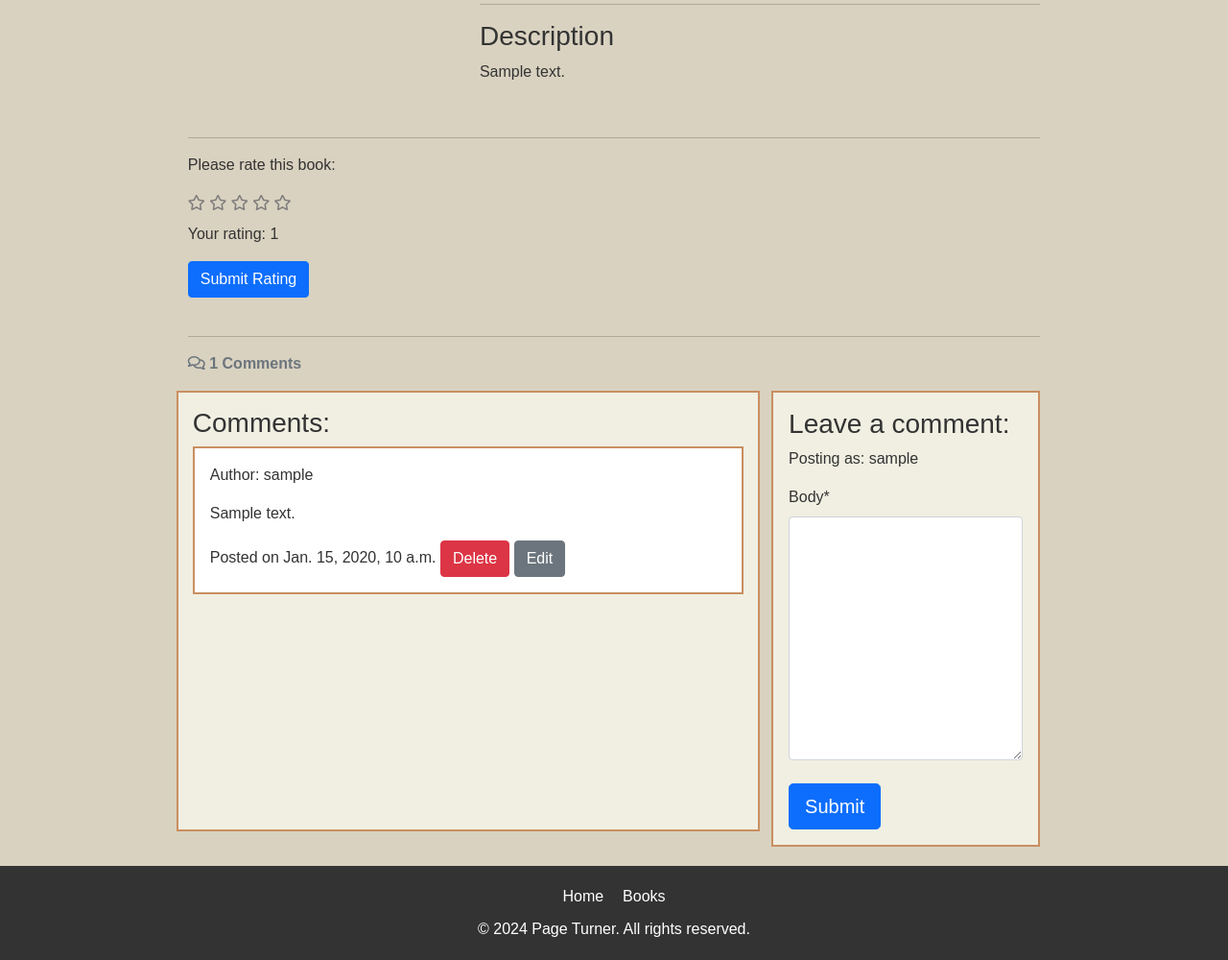
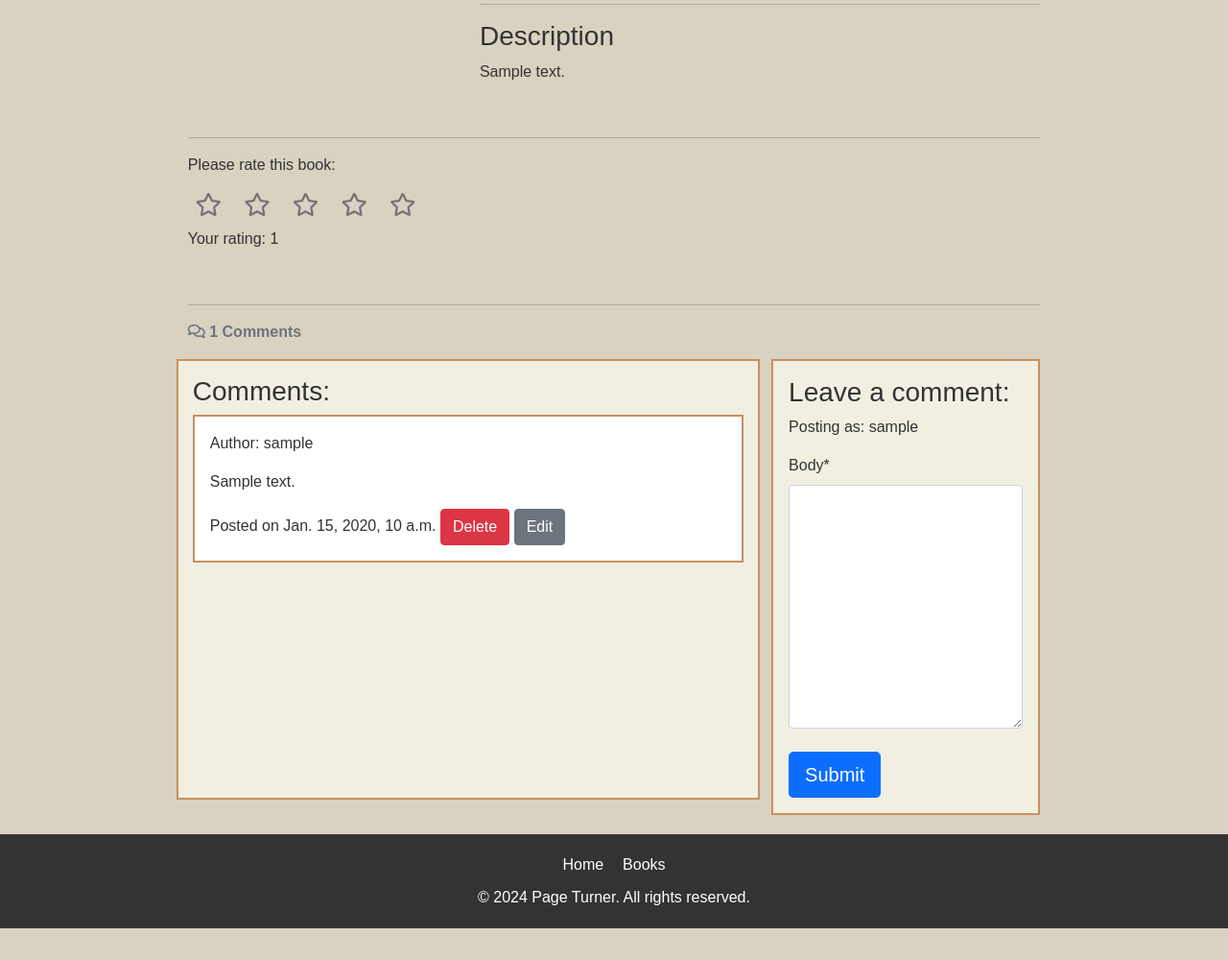
Before and after one commit to AlvaLind/page-turner, a Django app: a page that uses books/templates/books/book_detail.html in a window 1280 px wide. Shown: the part 262-1262 px from the top of the page at 96% size. After the commit the page ends 1229 px from the top, so only its background shows below. Run offline with Django 4.2, Linux system fonts and the light colour scheme; a user stored in the database is signed in; tables that the repository leaves empty hold one stand-in row (values such as "Sample post"); some libraries are stand-ins or nearby versions.

Commit message:
Upgrade ratings view and display, to handle each star icon as a form

````diff
--- a/books/templates/books/book_detail.html
+++ b/books/templates/books/book_detail.html
@@ -24,21 +24,38 @@
             <hr>
             {% if user.is_authenticated %}
             <p>Please rate this book:</p>
-            <form id="ratingForm" method="POST">
+            <div class="rating-stars">
+                <form id="ratingForm1" class="star-form" method="POST">
                     {% csrf_token %}
-                <div class="rating-stars">
-                    <i class="far fa-star star-icon" data-value="1"></i>
-                    <i class="far fa-star star-icon" data-value="2"></i>
-                    <i class="far fa-star star-icon" data-value="3"></i>
-                    <i class="far fa-star star-icon" data-value="4"></i>
-                    <i class="far fa-star star-icon" data-value="5"></i>
+                    <input type="hidden" name="rating" value="1">
+                    <button type="submit" class="far fa-star star-icon" data-value="1"></button>
+                </form>
+                <form id="ratingForm2" class="star-form" method="POST">
+                    {% csrf_token %}
+                    <input type="hidden" name="rating" value="2">
+                    <button type="submit" class="far fa-star star-icon" data-value="2"></button>
+                </form>
+                <form id="ratingForm3" class="star-form" method="POST">
+                    {% csrf_token %}
+                    <input type="hidden" name="rating" value="3">
+                    <button type="submit" class="far fa-star star-icon" data-value="3"></button>
+                </form>
+                <form id="ratingForm4" class="star-form" method="POST">
+                    {% csrf_token %}
+                    <input type="hidden" name="rating" value="4">
+                    <button type="submit" class="far fa-star star-icon" data-value="4"></button>
+                </form>
+                <form id="ratingForm5" class="star-form" method="POST">
+                    {% csrf_token %}
+                    <input type="hidden" name="rating" value="5">
+                    <button type="submit" class="far fa-star star-icon" data-value="5"></button>
+                </form>
             </div>
-                <input type="hidden" name="rating" id="rating-input" value="0">
+
+
             <div class="mt-2">
                 <p>Your rating: <span id="user-rating">{{ user_rating }}</span></p>
-                    <button id="submitButton" type="submit" class="btn btn-primary">Submit Rating</button>
             </div>
-            </form>
             {% else %}
             <p>Log in to rate this book</p>
             {% endif %}
--- a/books/views.py
+++ b/books/views.py
@@ -1,7 +1,7 @@
 from django.shortcuts import render, get_object_or_404, reverse
 from django.views import generic
 from django.contrib import messages
-from django.http import HttpResponseRedirect
+from django.http import HttpResponseRedirect, JsonResponse
 from .models import Book, Comment, Rating
 from .forms import CommentForm, RatingForm
 
@@ -65,17 +65,18 @@ def book_detail(request, slug):
     # Handle the rating form submission
     if request.method == "POST":
         rating_form = RatingForm(data=request.POST)
+
         if rating_form.is_valid():
-            rating = rating_form.save(commit=False)
-            rating.user = request.user
-            rating.book = book
+            rating_value = rating_form.cleaned_data['rating']
+            # Get or create a rating object for the user and book
+            rating, created = Rating.objects.get_or_create(user=request.user, book=book)
+            rating.rating = rating_value
             rating.save()
-            messages.add_message(
-                request, messages.SUCCESS,
-                'Your rating has been submitted!'
-            )
-            print("Rating submitted successfully")
+
+            if request.headers.get('x-requested-with') == 'XMLHttpRequest':
+                return JsonResponse({'message': 'Rating submitted successfully', 'user_rating': rating_value})
             return HttpResponseRedirect(reverse('book_detail', args=[slug]))
+
     else:
         # Empty the rating form
         rating_form = RatingForm()
@@ -86,6 +87,7 @@ def book_detail(request, slug):
         user_rating_obj = Rating.objects.filter(book=book, user=request.user).first()
         if user_rating_obj:
             user_rating = user_rating_obj.rating
+    print("users rating is now:", user_rating)
 
     # Pass variables to the book_detail template
     return render(request, "books/book_detail.html", {
--- a/static/css/styles.css
+++ b/static/css/styles.css
@@ -113,13 +113,22 @@ footer p {
 }
 
 /* Rating Star Icons, book_details template */
-.star-icon {
-    color: #7e7c7c;
+.rating-stars .star-form {
+    display: inline;
+    padding: 2px;
+}
+
+.rating-stars .star-icon {
+    font-size: 1.5rem;
+    margin-right: 0.2rem;
+    color: #747474;
+    border: none;
+    background: none;
     cursor: pointer;
 }
 
-.star-icon.rated {
-    color: #e7bb36;
+.rating-stars .star-icon.filled {
+    color: #f5b301;
 }
 
 /* Comment Section */
--- a/static/js/ratings.js
+++ b/static/js/ratings.js
@@ -1,26 +1,89 @@
-document.addEventListener("DOMContentLoaded", function() {
-    const starIcons = document.querySelectorAll(".star-icon");
-    const ratingInput = document.getElementById("rating-input");
-    const ratingForm = document.getElementById("rating-form");
+document.addEventListener('DOMContentLoaded', function () {
+    // Select all star icons and current user rating element
+    const stars = document.querySelectorAll('.star-icon');
+    const userRating = document.getElementById('user-rating');
 
+    // Attach event listeners to each star
+    stars.forEach(star => {
+        star.addEventListener('mouseover', handleStarHover);
+        star.addEventListener('mouseout', handleStarHoverOut);
+        star.addEventListener('click', handleStarClick);
+    });
 
-    // Retrieve the data-value (users rating out of 5) from the stars icons.
-    starIcons.forEach(star => {
-        star.addEventListener("click", (e) => {
-            const ratingValue = e.target.getAttribute("data-value");
-            ratingInput.value = ratingValue;
+    ```
+        Function to handle star hover event
+        Gets the hovered star value and fills all stars
+        up to that star while mouse is hovering over it.
+    ```
+    function handleStarHover(event) {
+        const value = event.target.getAttribute('data-value');
+        fillStars(value);
+    }
 
-            // Update display by adding class 'rated' to selected star icons.
-            starIcons.forEach(icon => {
-                if (icon.getAttribute("data-value") <= ratingValue) {
-                    icon.classList.add("rated");
-                } else {
-                    icon.classList.remove("rated");
-                }
-            });
+    ```
+        Function to handle mouseout event
+        Fills stars up to the user's last submitted rating
+    ```
+    function handleStarHoverOut() {
+        fillStars(userRating.textContent);
+    }
 
-            // Submit the rating form
-            ratingForm.submit();
+    ```
+        Function to handle star click event
+        Finds the closest form containing the clicked star
+        gets the data-value from the clicked star
+        updates the user rating
+        fills stars up to and including the clicked star
+        and then submits the form via AJAX
+
+    ```
+    function handleStarClick(event) {
+        event.preventDefault(); // Prevent the default form submission
+        const form = event.target.closest('form');
+        const value = event.target.getAttribute('data-value');
+        userRating.textContent = value;
+        fillStars(value);
+        submitForm(form, value); // Submit the form via AJAX not default
+    }
+
+    ```
+        Function to colour/fill star icons up to a given data-value
+        iterates over for each star icon
+        Adds 'filled' class to stars with data-value <= the value arg
+        otherwise remove the 'filled' class
+        'filled' class in styles changes star colour to yellow
+    ```
+    function fillStars(value) {
+        stars.forEach(star => {
+            if (star.getAttribute('data-value') <= value) {
+                star.classList.add('filled');
+            } else {
+                star.classList.remove('filled');
+            }
         });
-    });
+    }
+
+    ```
+        Function to submit the form via AJAX in order
+        to submit the rating form data to the server without
+        reloading the entire webpage.
+        Creates FormData object from the form
+        Sets the rating value in the FormData object
+    ```
+    function submitForm(form, value) {
+        const formData = new FormData(form);
+        formData.set('rating', value);
+
+        // Send a fetch request to the form action
+        fetch(form.action, {
+            method: 'POST',
+            body: formData,
+            headers: {
+                'X-CSRFToken': formData.get('csrfmiddlewaretoken')
+            }
+        })
+    }
+
+    // Colour/fill the stars based on the user's existing rating
+    fillStars(userRating.textContent);
 });
````
Lines whose indentation alone changed are shown as unchanged.
